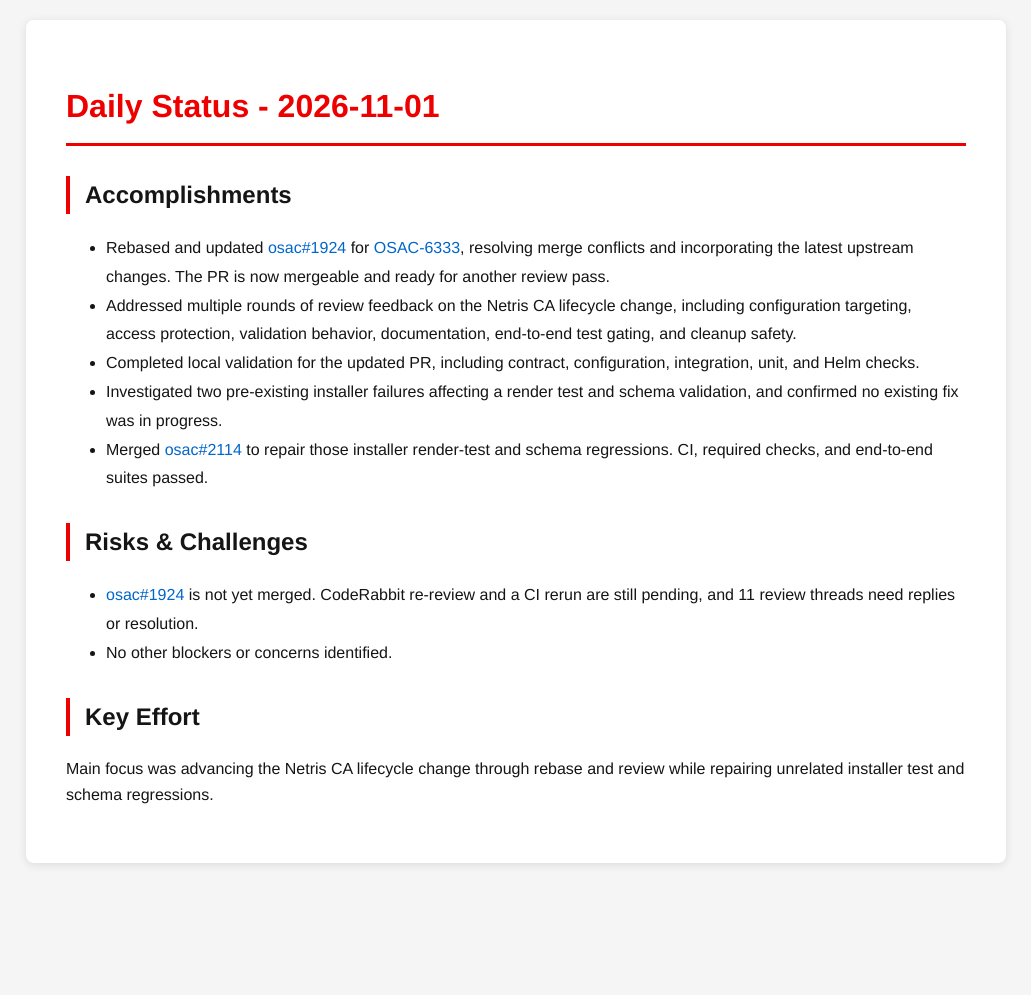
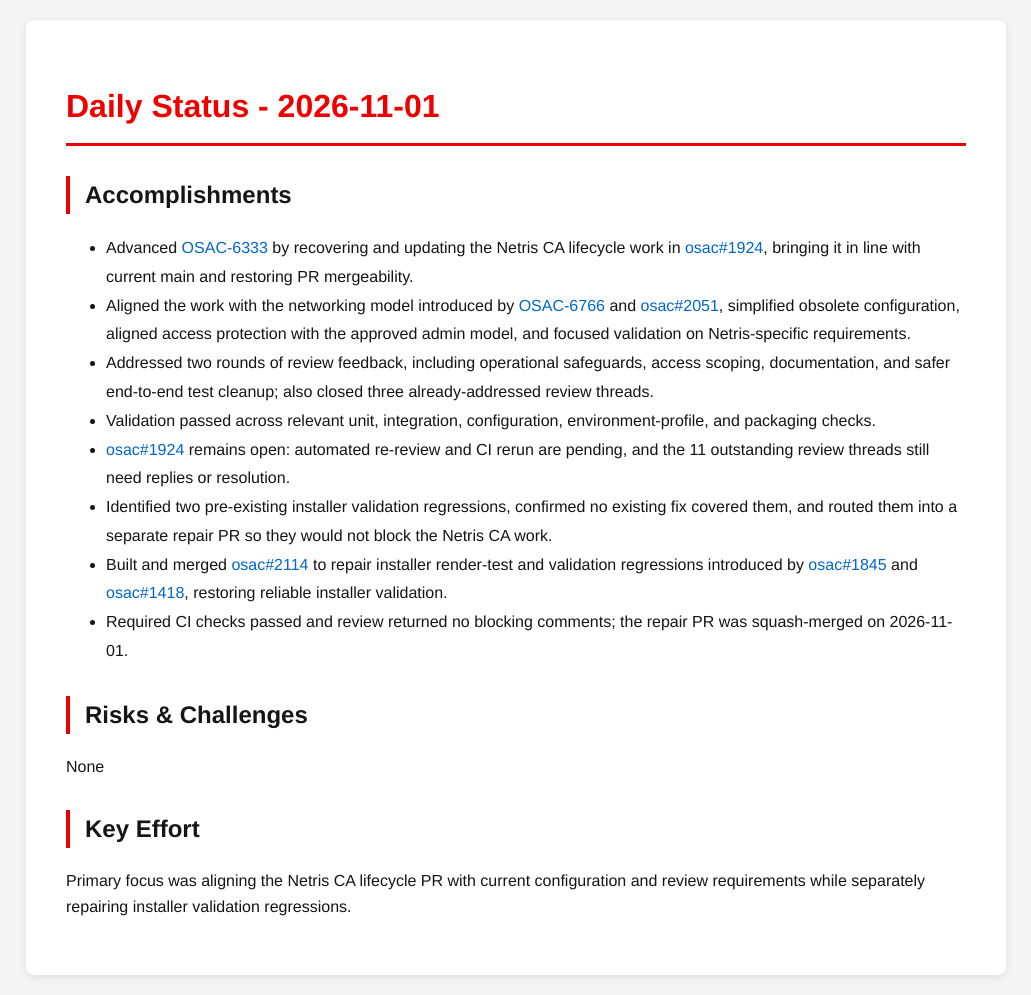
Before and after one commit to tzvatot/daily-status, a Jekyll site: the page built from 2026-11-01.md, in a window 1280 px wide. Shown: the whole page, without its empty margins (124-1155 px from the left). Built offline with Jekyll 4.4.1, drawn with Linux system fonts in a browser that asks for light colours; before the commit the page ends 900 px from its top, so only the background shows below that.

Commit message:
Daily status update - 2026-11-01

```diff
--- a/2026-11-01.md
+++ b/2026-11-01.md
@@ -7,15 +7,17 @@ date: 2026-11-01
 # Daily Status - 2026-11-01
 
 ## Accomplishments
-- Rebased and updated [osac#1924](https://github.com/osac-project/osac/pull/1924) for [OSAC-6333](https://redhat.atlassian.net/browse/OSAC-6333), resolving merge conflicts and incorporating the latest upstream changes. The PR is now mergeable and ready for another review pass.
-- Addressed multiple rounds of review feedback on the Netris CA lifecycle change, including configuration targeting, access protection, validation behavior, documentation, end-to-end test gating, and cleanup safety.
-- Completed local validation for the updated PR, including contract, configuration, integration, unit, and Helm checks.
-- Investigated two pre-existing installer failures affecting a render test and schema validation, and confirmed no existing fix was in progress.
-- Merged [osac#2114](https://github.com/osac-project/osac/pull/2114) to repair those installer render-test and schema regressions. CI, required checks, and end-to-end suites passed.
+- Advanced [OSAC-6333](https://redhat.atlassian.net/browse/OSAC-6333) by recovering and updating the Netris CA lifecycle work in [osac#1924](https://github.com/osac-project/osac/pull/1924), bringing it in line with current main and restoring PR mergeability.
+- Aligned the work with the networking model introduced by [OSAC-6766](https://redhat.atlassian.net/browse/OSAC-6766) and [osac#2051](https://github.com/osac-project/osac/pull/2051), simplified obsolete configuration, aligned access protection with the approved admin model, and focused validation on Netris-specific requirements.
+- Addressed two rounds of review feedback, including operational safeguards, access scoping, documentation, and safer end-to-end test cleanup; also closed three already-addressed review threads.
+- Validation passed across relevant unit, integration, configuration, environment-profile, and packaging checks.
+- [osac#1924](https://github.com/osac-project/osac/pull/1924) remains open: automated re-review and CI rerun are pending, and the 11 outstanding review threads still need replies or resolution.
+- Identified two pre-existing installer validation regressions, confirmed no existing fix covered them, and routed them into a separate repair PR so they would not block the Netris CA work.
+- Built and merged [osac#2114](https://github.com/osac-project/osac/pull/2114) to repair installer render-test and validation regressions introduced by [osac#1845](https://github.com/osac-project/osac/pull/1845) and [osac#1418](https://github.com/osac-project/osac/pull/1418), restoring reliable installer validation.
+- Required CI checks passed and review returned no blocking comments; the repair PR was squash-merged on 2026-11-01.
 
 ## Risks & Challenges
-- [osac#1924](https://github.com/osac-project/osac/pull/1924) is not yet merged. CodeRabbit re-review and a CI rerun are still pending, and 11 review threads need replies or resolution.
-- No other blockers or concerns identified.
+None
 
 ## Key Effort
-Main focus was advancing the Netris CA lifecycle change through rebase and review while repairing unrelated installer test and schema regressions.
+Primary focus was aligning the Netris CA lifecycle PR with current configuration and review requirements while separately repairing installer validation regressions.
```
